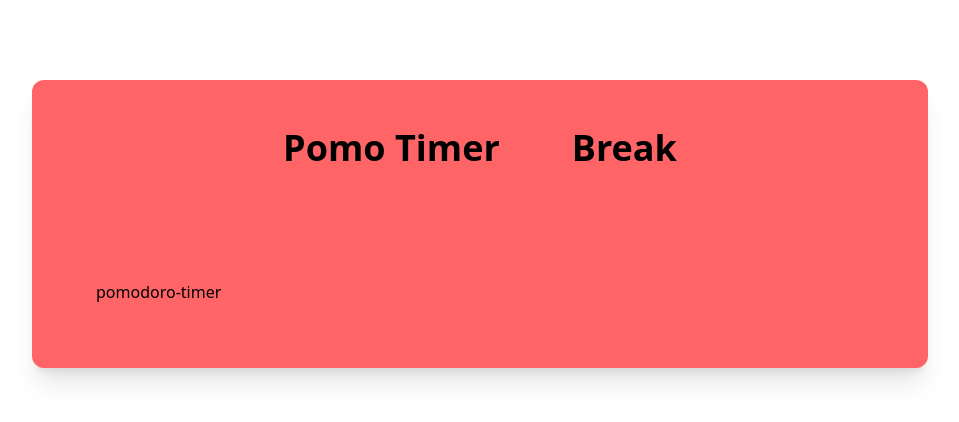
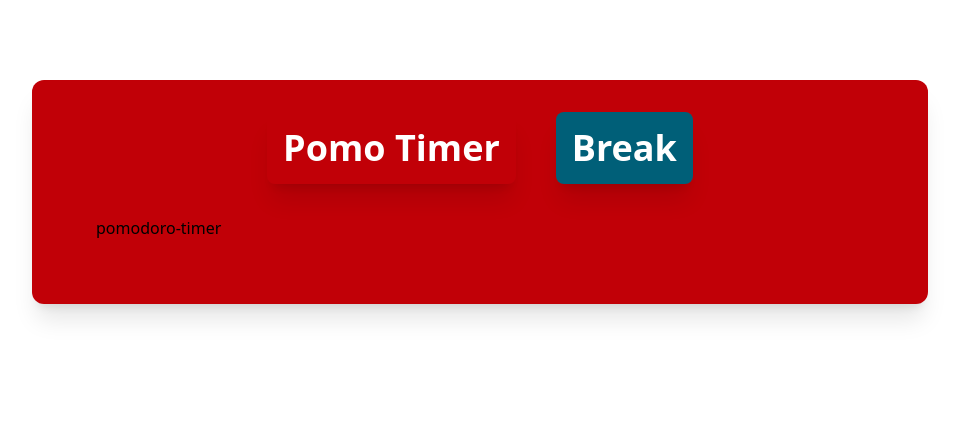
Before and after one commit to RykerWilder/js-pom-timer, a plain HTML site: page index.html in a window 1280 px wide. Shown: the whole page, without its empty margins (160-1119 px from the left). Drawn offline with nearby package versions, Linux system fonts and the light colour scheme.

Commit message:
style: fix colors

```diff
--- a/index.html
+++ b/index.html
@@ -13,11 +13,8 @@
 <body>
     <main id="main" class="p-8 rounded-xl w-[70%] m-auto mt-20 shadow-xl">
         <div class="flex justify-center gap-10">
-            <h1 id="pomo-btn" class="text-center font-bold text-4xl rounded-lg p-4 cursor-pointer">Pomo Timer</h1>
-            <h1 id="break-btn" class="text-center font-bold text-4xl rounded-lg p-4 cursor-pointer">Break</h1>
-        </div>
-        <div class="flex justify-center gap-4 p-8">
-
+            <h1 id="pomo-btn" class="text-center font-bold text-4xl rounded-lg p-4 cursor-pointer shadow-xl bg-red-700 text-white">Pomo Timer</h1>
+            <h1 id="break-btn" class="text-center font-bold text-4xl rounded-lg p-4 cursor-pointer shadow-xl bg-cyan-800 text-white">Break</h1>
         </div>
         <div class="p-8">
             <div id="pomodoro-timer">
--- a/script.js
+++ b/script.js
@@ -13,13 +13,13 @@ let flagBreak = false;
 function updateDisplay() {
     if (flagPom) {
         pomTimer.classList.remove('hidden');
-        main.classList.remove('bg-cyan-500');
-        main.classList.add('bg-red-400');
+        main.classList.remove('bg-cyan-800');
+        main.classList.add('bg-red-700');
         breakTimer.classList.add('hidden');
     } else {
         pomTimer.classList.add('hidden');
-        main.classList.add('bg-cyan-500');
-        main.classList.remove('bg-red-400');
+        main.classList.add('bg-cyan-800');
+        main.classList.remove('bg-red-700');
         breakTimer.classList.remove('hidden');
     }
 }
```
